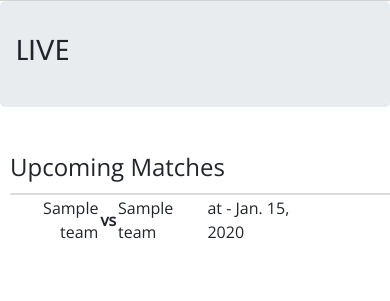
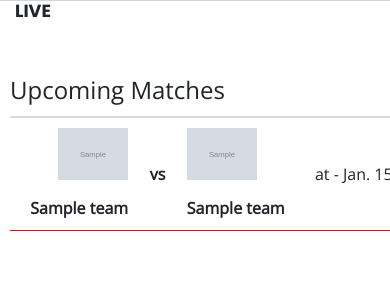
Before and after one commit to babonaresh/msa, a Django app: page /home/ in a window 390 px wide; the page is wider, and only the part inside the window is pictured. Shown: the part 109-410 px from the top of that part. Run offline with Django 3.2, Linux system fonts and the light colour scheme; a user stored in the database is signed in; tables that the repository leaves empty hold one stand-in row (values such as "Sample post"); grey boxes marked "Sample" are stand-in pictures; some libraries are stand-ins or nearby versions.

Commit message:
Bug Fix for no team and Changed Home page

```diff
--- a/msa_app/templates/base/base.html
+++ b/msa_app/templates/base/base.html
@@ -40,7 +40,7 @@
                     <a class="nav-link" href="{% url 'msa_app:role_list' %}">Roles</a>
                 </li>
                 {% endif %}
-                {% if user.is_authenticated %}
+                {% if user.is_authenticated and user.groups.all and user.groups.all.0.name == "Coach" %}
                 <li class="nav-item">
                     <a class="nav-link" href="{% url 'msa_app:myteamplayer_list' pk=user.pk %}" >My Team</a>
                 </li>
--- a/msa_app/templates/base/home.html
+++ b/msa_app/templates/base/home.html
@@ -2,51 +2,69 @@
 
 {% load staticfiles %}
 {% block content %}
+{% load crispy_forms_tags %}
 
 <div class="container-fluid">
-    <div class="row jumbotron">
-        <h1>LIVE</h1>
-        <div class="control-group">
-                   <div class="table-responsive">
-                        <table width="300px">
-                            <tbody>
-                                {% for matcheslive in matches_live %}
-                                <tr>
-                                    <div class="card bg-light">
+    <h3>LIVE</h3>
 
-                                            <td style="text-align: right">{{ matcheslive.home_team}}</td>
-                                            <td style="text-align: center"><strong>vs</strong></td>
-                                            <td>{{ matcheslive.guest_team }}</td>
+              <div class="row text-center">
+                <div class=" col-12 col-sm-12 col-md-12 col-lg-6">
+                    <table width="850px" border="1px"><tr>
+                  {% for matcheslive in matches_live %}
+                        <td width="80px" padding="5px">
+
+                        <div>
+                            <b> {{matcheslive.field}} | Started at {{matcheslive.match_start_time}}</b>
+                            <hr>
+                        </div>
 
 
-                                    </div>
-                                </tr>
+                        <div class="row">
+                            <div class="col-4 col-sm-4 col-md-4 col-lg-4">
+                                <img src="{{ matcheslive.home_team.team_logo.url }}" class="img-fluid mx-auto mb-3" width="70"><br/>
+                                <b>{{matcheslive.home_team}}</b>
+                            </div>
+                            <div class="col-4 col-sm-4 col-md-4 col-lg-4 my-auto">
+                                <span class="msa-livescore">
+                                    {{matcheslive.home_team_score}} - {{matcheslive.guest_team_score}}
+                                </span>
+                                <p class="msa-livescore-sub">
 
-                                {% endfor %}
-                            </tbody>
-                      </table>
-                </div>
-        </div>
-    </div>
+                                    In Progress
+                                </p>
+                            </div>
+                       <div class="col-4 col-sm-4 col-md-4 col-lg-4">
+                           <img src="{{ matcheslive.guest_team.team_logo.url }}" class="img-fluid mx-auto mb-3" width="70"> <br/>
+                        <b>{{ matcheslive.guest_team}}</b>
+                    </div>
+                    </div>
+                            </td>
+                    {% endfor %}
+                </tr></table>
+              </div>
+            </div>
+
 </div>
 
 
-<table width="1500px" cellpadding="10px"cellspacing="10px">
+<table width="1250px" cellpadding="10px"cellspacing="10px">
     <tr>
         <td width="650px" border="2px">
             <fieldset class="scheduler-border">
                 <legend class="scheduler-border">Upcoming Matches</legend>
                 <div class="control-group">
                    <div class="table-responsive">
-                        <table width="300px">
+                        <table width="450px" cellpadding="10px"cellspacing="10px">
                             <tbody>
                                 {% for match in matches_sch %}
-                                <tr>
+                                <tr style="border-bottom: 1px solid red">
                                     <div class="card bg-light">
 
-                                            <td style="text-align: right">{{ match.home_team}}</td>
+                                            <td style="text-align: right"><img src="{{ match.home_team.team_logo.url }}" class="img-fluid mx-auto mb-3" width="70"> <br/>
+                                              <b>{{ match.home_team}}</b></td>
                                             <td style="text-align: center"><strong>vs</strong></td>
-                                            <td>{{ match.guest_team }}</td>
+                                            <td><img src="{{ match.guest_team.team_logo.url }}" class="img-fluid mx-auto mb-3" width="70"> <br/>
+                                              <b>{{ match.guest_team}}</b></td>
                                             <td> at - {{ match.match_day }} </td>
 
                                     </div>
@@ -64,16 +82,18 @@
                 <legend class="scheduler-border">Results</legend>
                 <div class="control-group">
                    <div class="table-responsive">
-                        <table width="300px">
+                        <table width="450px" cellpadding="10px"cellspacing="10px">
                             <tbody>
                                 {% for matchesfull in matches_full %}
-                                <tr>
+                                <tr style="border-bottom: 1px solid red">
                                     <div class="card bg-light">
 
-                                            <td style="text-align: right">{{ matchesfull.home_team}}</td>
+                                            <td style="text-align: right"><img src="{{ matchesfull.home_team.team_logo.url }}" class="img-fluid mx-auto mb-3" width="70"> <br/>
+                                              <b>{{ matchesfull.home_team}}</b></td>
                                             <td style="text-align: center"><strong>vs</strong></td>
-                                            <td>{{ matchesfull.guest_team }}</td>
-                                             <td> at - {{ matchesfull.match_day }} </td>
+                                            <td><img src="{{ matchesfull.guest_team.team_logo.url }}" class="img-fluid mx-auto mb-3" width="70"> <br/>
+                                              <b>{{ matchesfull.guest_team}}</b></td>
+                                            <td> day - {{ matchesfull.match_day }} </td>
 
                                     </div>
                                 </tr>
--- a/msa_app/views.py
+++ b/msa_app/views.py
@@ -116,11 +116,16 @@ def player_detail(request, pk):
 
 @login_required
 def myteamplayer_list(request, pk):
-    coach_id = get_object_or_404(User, pk=pk)
-    teamid = get_object_or_404(Team, coach_id=pk)
-    myPlayer = Player.objects.filter(team=teamid.id)
-    return render(request, 'custom/myteamplayer_list.html',
-                            {'myplayer': myPlayer})
+        #team = get_object_or_404(Team, coach_id=pk)
+    try:
+        team = Team.objects.get(coach_id=pk)
+        if team != None:
+            myPlayer = Player.objects.filter(team=team.id)
+            return render(request, 'custom/myteamplayer_list.html',
+                                     {'myplayer': myPlayer})
+    except Team.DoesNotExist:
+            return render(request, 'custom/myteamplayer_list.html',
+                          {'myplayer': None})
 
 
 @login_required
```
Also changed, not shown: msa_app/templates/custom/myteamplayer_list.html (+4 -3 lines).
